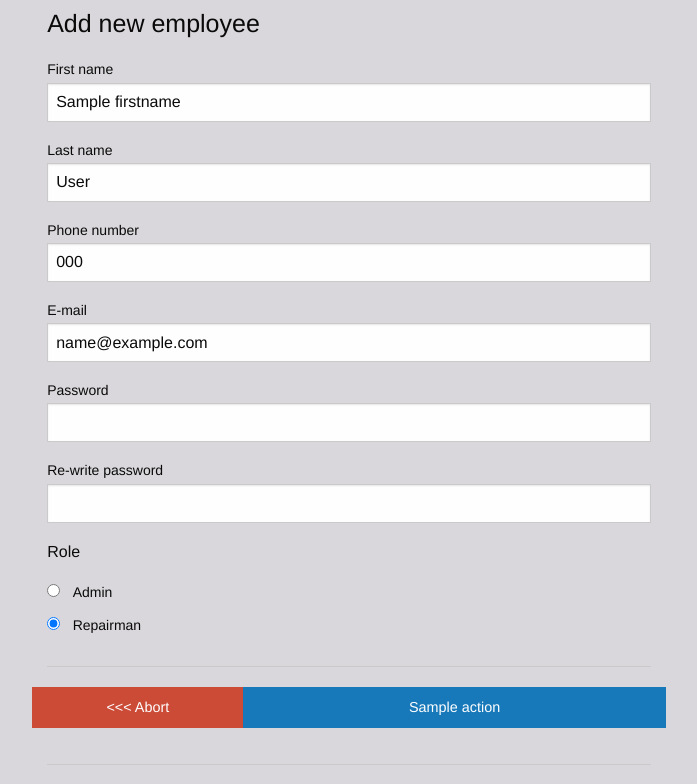
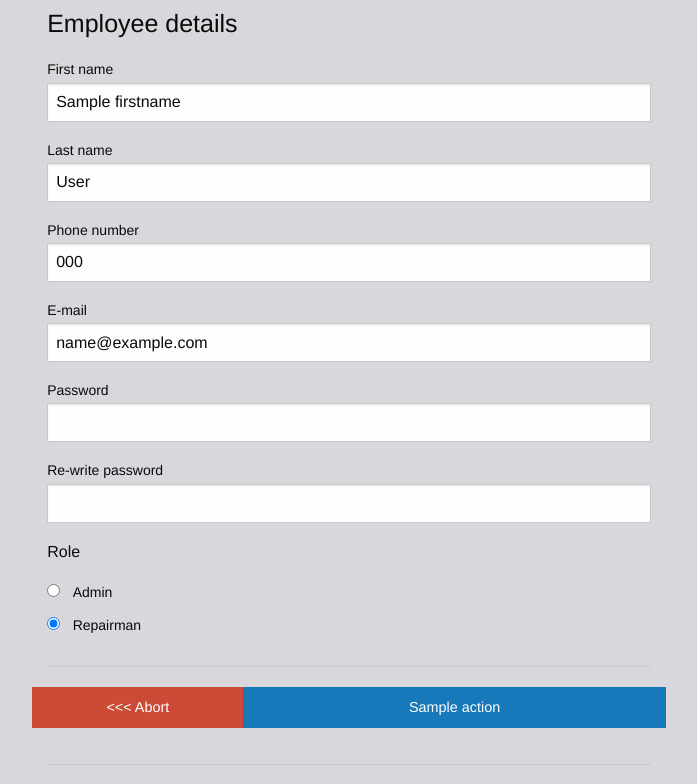
Before and after one commit to mbozic987/ZavrsniRadPP24, a PHP site: template WorkflowAPP/app/view/private/employee/details.phtml in a window 1280 px wide. Shown: the top 784 px of the page, without its empty margins (291-988 px from the left). Run offline with PHP 8.4, Linux system fonts and the light colour scheme; the template is opened without the code that fills it: most values are stand-ins (such as "Sample title", 1, 10 or a date in 2020); data that the repository does not hold is empty.

```diff
--- a/WorkflowAPP/app/view/private/employee/details.phtml
+++ b/WorkflowAPP/app/view/private/employee/details.phtml
@@ -6,7 +6,7 @@
             <form action="<?=App::config('url')?>employee/action" method="post">
                 <fieldset>
                     <legend>
-                        <h4>Add new employee</h4>
+                        <h4>Employee details</h4>
                     </legend>
 
                     <label for="fistname">First name</label>
```
